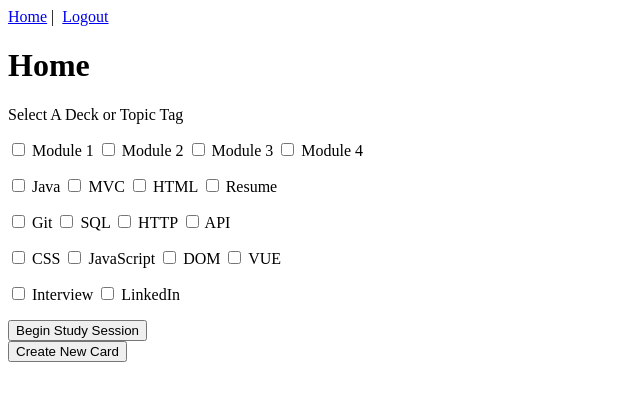
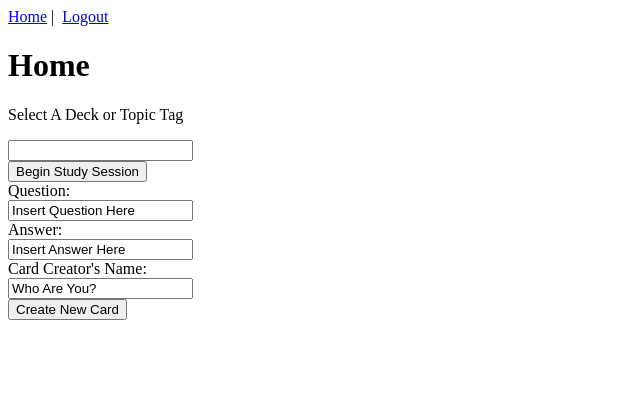
Before and after one commit to JayH98/That-Flippin-App-Flaschards-Full-Stack-techelevator-cle-jan-2022-java-student-pairs-final-capstone, a Vue app in the folder capstone/vue/: page / in a window 1280 px wide. Shown: the top 400 px of the page, without its empty margins (0-640 px from the left). Built offline with nearby package versions, Linux system fonts and the light colour scheme; sample sign-in values are in the browser's storage.

Commit message:
Drop it like it's a list

```diff
--- a/capstone/vue/src/views/Home.vue
+++ b/capstone/vue/src/views/Home.vue
@@ -3,7 +3,33 @@
     <h1>Home</h1>
     <p>Select A Deck or Topic Tag</p>
 
-    <input type="checkbox" id="module1" value="module1" />
+    <form>
+      <input  list="options" multiple/>
+    <datalist id="options">
+      <option value="Module 1"/>
+        <option value="Module 2"/>
+        <option value="Module 3"/>
+        <option value="Module 4"/>
+        <option value="Java"/>
+        <option value="MVC"/>
+        <option value="HTML"/>
+        <option value="Resume"/>
+        <option value="Git"/>
+        <option value="SQL"/>
+        <option value="HTTP"/>
+        <option value="API"/>
+        <option value="CSS"/>
+        <option value="JavaScript"/>
+        <option value="DOM"/>
+        <option value="Vue"/>
+        <option value="Interview"/>
+        <option value="LinkedIn"/>
+          </datalist>
+
+    </form>
+
+
+    <!-- <input type="checkbox" id="module1" value="module1" />
     <label for="module1"> Module 1 </label>
     <input type="checkbox" id="module2" value="module2" />
     <label for="module2"> Module 2 </label>
@@ -51,7 +77,7 @@
       <label for="interview"> Interview </label>
       <input type="checkbox" id="LinkedIn" value="LinkedIn" />
       <label for="LinkedIn"> LinkedIn </label>
-    </p>
+    </p> -->
 
     <!-- When a new tag is added, should a new button be added?  Or should it just be forced
     into a specific module? -->
@@ -63,10 +89,26 @@
     </section>
 
     <section>
-      <button id="createCard" type="button">Create New Card</button>
 
-      <!-- Create New Card needs v-bind and logic to add a new card to the selected module.
+
+      <form>
+        <label for="question"> Question: </label> <br>
+        <input type="text" id="question" name="question" value="Insert Question Here"><br>
+
+        <label for="answer"> Answer: </label> <br>
+        <input type="text" id="answer" name ="question" value="Insert Answer Here"><br>
+
+        <label for="creator"> Card Creator's Name: </label> <br>
+        <input type="text" id="creator" name="creator" value="Who Are You?"><br>
+
+      <!-- Form for New Card should appear after new card is selected? -->
+
+        <button id="createCard" type="button">Create New Card</button>
+
+      <!-- Create New Card needs v-bind and logic to add a new card to the selected module
+      AND ONLY the selected module.
  crossover with Study Session would be perfect on this occasion -->
+      </form>
     </section>
   </div>
 </template>
```
